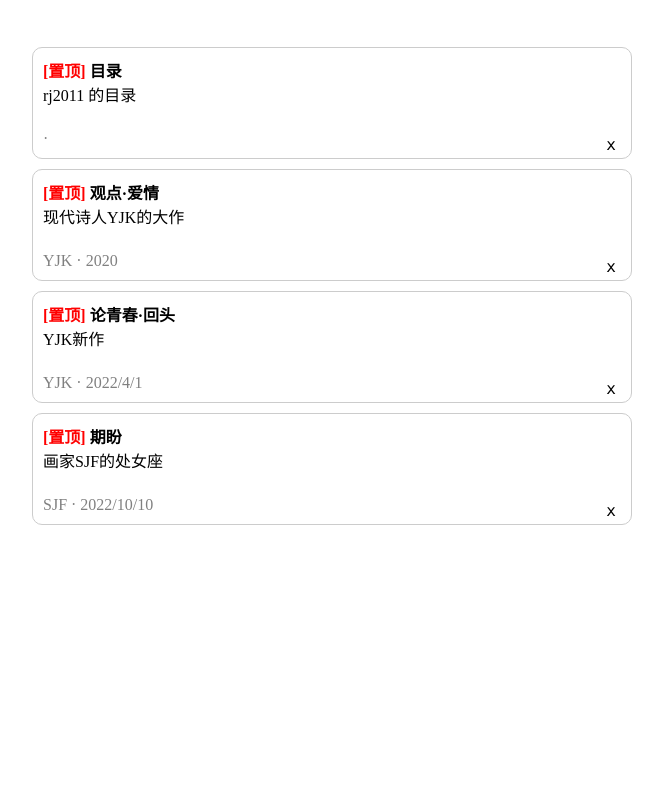
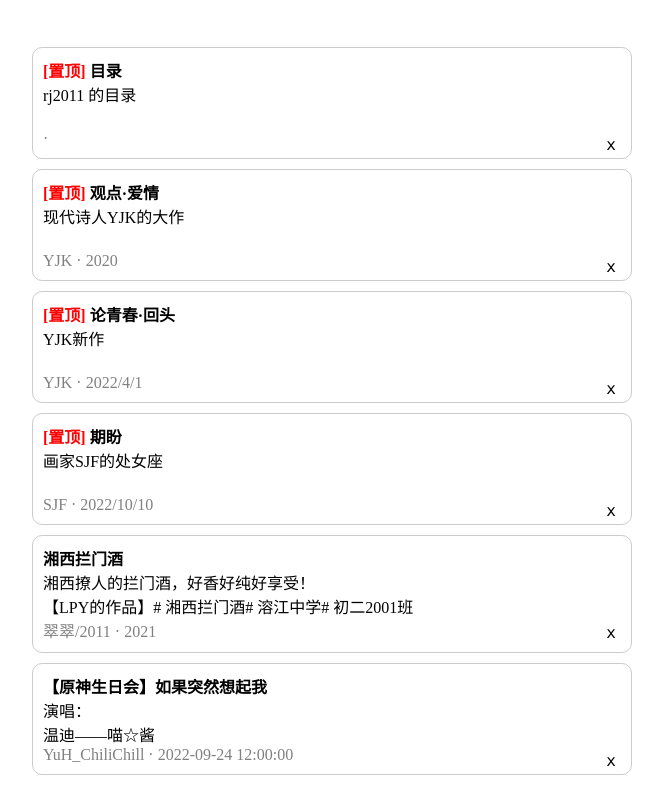
Before and after one commit to s7prods/rj2011, a plain HTML site: page data/main/data/data/index/index.html in a window 1280 px wide. Shown: the part 311-1104 px from the top of the page, without its empty margins (308-971 px from the left). Before the commit the page ends 854 px from the top, so only its background shows below. Drawn offline with Linux system fonts and the light colour scheme; no server answers.

Commit message:
添加湘西拦门酒

```diff
--- a/data/index.html/main.js
+++ b/data/index.html/main.js
@@ -185,6 +185,9 @@
             '/account/': function handler(data) {
                 alert('暂未实现')
             },
+            '/user/': function handler(data) {
+                alert('暂未实现')
+            },
             '/search/': function handler(data) {
                 return loadContentFromUrl('data/main/data/data/search/#' + data);
             },
--- a/data/main/data/data/index/data/articles-0.json
+++ b/data/main/data/data/index/data/articles-0.json
@@ -33,10 +33,6 @@
     },
     "random": {
         "max_count": 0,
-        "items": [
-            {
-
-            }
-        ]
+        "items": []
     }
 }
--- /dev/null
+++ b/data/main/data/data/index/data/articles-1.json
@@ -0,0 +1,29 @@
+{
+    "top": { "items": [] },
+    "random": {
+        "max_count": 2,
+        "items": [
+            {
+                "title": "湘西拦门酒",
+                "author": "翠翠/2011",
+                "time": "2021",
+                "des": "湘西撩人的拦门酒，好香好纯好享受！<br>【LPY的作品】# 湘西拦门酒# 溶江中学# 初二2001班",
+                "href": "https://v.douyin.com/rjXWhFr/"
+            },
+            {
+                "title": "【原神拜年纪】让风告诉你",
+                "author": "YuH_ChiliChill",
+                "time": "2021-02-06 20:30:06",
+                "des": "<span style=\"white-space:pre\">演唱：\n可莉——花玲\n温迪——喵☆酱\n七七——宴宁ccccc\n魈——kinsen\n\n画师：-黑鹿原-、Kurattes\n\n词曲/制作人：ChiliChill\n编曲：ChiliChill\n贝斯：冯子明、山口進也\n长笛：Salit Lahav\n弦乐编写：胡静成\n小提琴：庞阔 / 张浩\n中提琴：毕芳\n大提琴：郎莹\n弦乐录音：李昕达@九紫天诚\n人声录音棚：YIHE Studio\n混音/母带：ChiliChill\n\nChiliChill是由成员Yu H.和CuSummer组成的二人独立音乐团体\n音频版会在2月7日零时上线各大音乐平台\n伴奏传送： https://pan.baidu.com/s/19neFhqqILgdUzmhOv9Rlwg 密码: ke75</span>",
+                "href": "https://b23.tv/av713984017"
+            },
+            {
+                "title": "【原神生日会】如果突然想起我",
+                "author": "YuH_ChiliChill",
+                "time": "2022-09-24 12:00:00",
+                "des": "<div>演唱：</div><div>温迪——喵☆酱</div><div>钟离——笨笨笂_彭博</div><div>雷电将军——爆裂菊是也</div><div>纳西妲——花园花玲</div><div><br></div><div>词曲、制作人: ChiliChill</div><div>MV：KKOMDA</div><div>Layout：Frank Lee</div><div>吉他演奏: Fernando Perez | ChiliChill</div><div>贝司演奏: John Thomasson</div><div>人声录音棚: 上海声赫录音棚</div><div>混音、母带: ChiliChill</div><div>特别感谢：猪儿姐、Delia、鹿喑Kana、Xiangxiang</div><div><br></div><div>伴奏：https://pan.baidu.com/s/1p7sar3PIZVP1iKTmWsofPA?pwd=b8jw 提取码: b8jw</div>",
+                "href": "https://b23.tv/BV1tG4y1B7xU"
+            }
+        ]
+    }
+}
--- a/data/main/data/data/index/index.js
+++ b/data/main/data/data/index/index.js
@@ -78,13 +78,19 @@
         card.tabIndex = 0;
         card.querySelector('.title').innerHTML = t;
         card.querySelector('.description').innerHTML = d;
+        card.querySelector('.description').title = d;
         card.querySelector('.author').innerHTML = a;
         card.querySelector('.time').innerHTML = m;
         card.querySelector('.x').onclick = function (ev) {
             ev.stopPropagation();
             if (x) return x(ev);
+            else card.remove();
         };
         card.onclick = function () {
+            if (l.startsWith('http')) {
+                window.open(l, '_blank');
+                return
+            }
             parent.postMessage({
                 "type": "redirect_hash",
                 "url": l
@@ -96,6 +102,11 @@
     function parse_content_data(data) {
         for (const i of data.top.items) {
             contents_top.append(createCard('<b style="color:red">[置顶] </b>' + i.title, i.des, i.time, i.author, i.href))
+        }
+        const randarr = arrshuffle(data.random.items)
+        for (let _i = data.random.max_count; _i; _i--) {
+            const i = randarr[_i];
+            contents_it.append(createCard(i.title, i.des, i.time, i.author, i.href))
         }
     }
 
@@ -114,8 +125,19 @@
             console.warn('Unable to load data in period', n, '\n', erro);
         }
 
-        period(n+1);
+        period(n + 1);
     })(0);
+
+    function arrshuffle(arr = []) {
+        var n = arr.length;
+
+        while (n--) {
+            var index = Math.floor(Math.random() * n);
+            [arr[index], arr[n]] = [arr[n], arr[index]];
+        }
+        return arr
+    }
+
 
 
 })(globalThis)
```
Also changed, not shown: data/main/data/data/search/index.html (+3 -3 lines).
